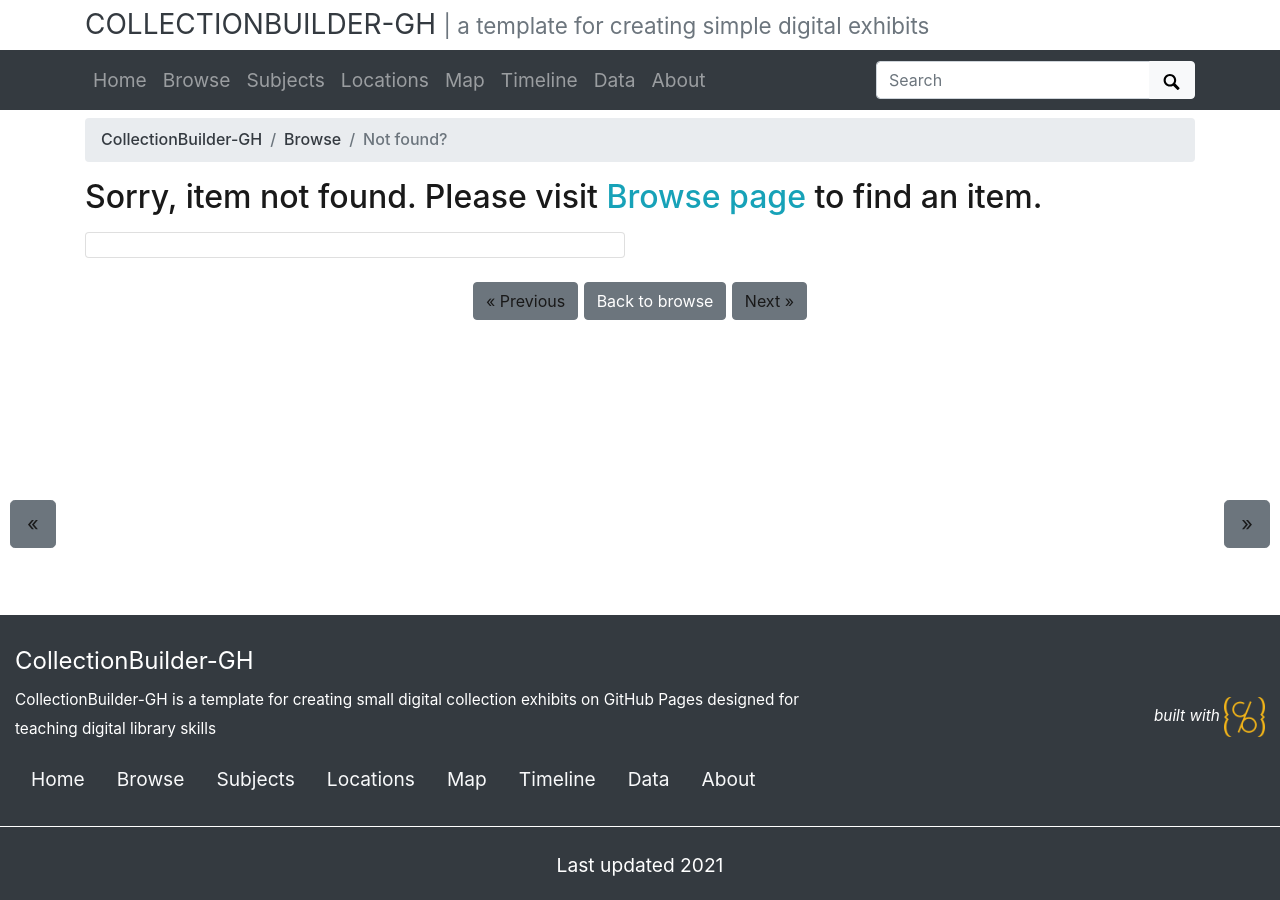
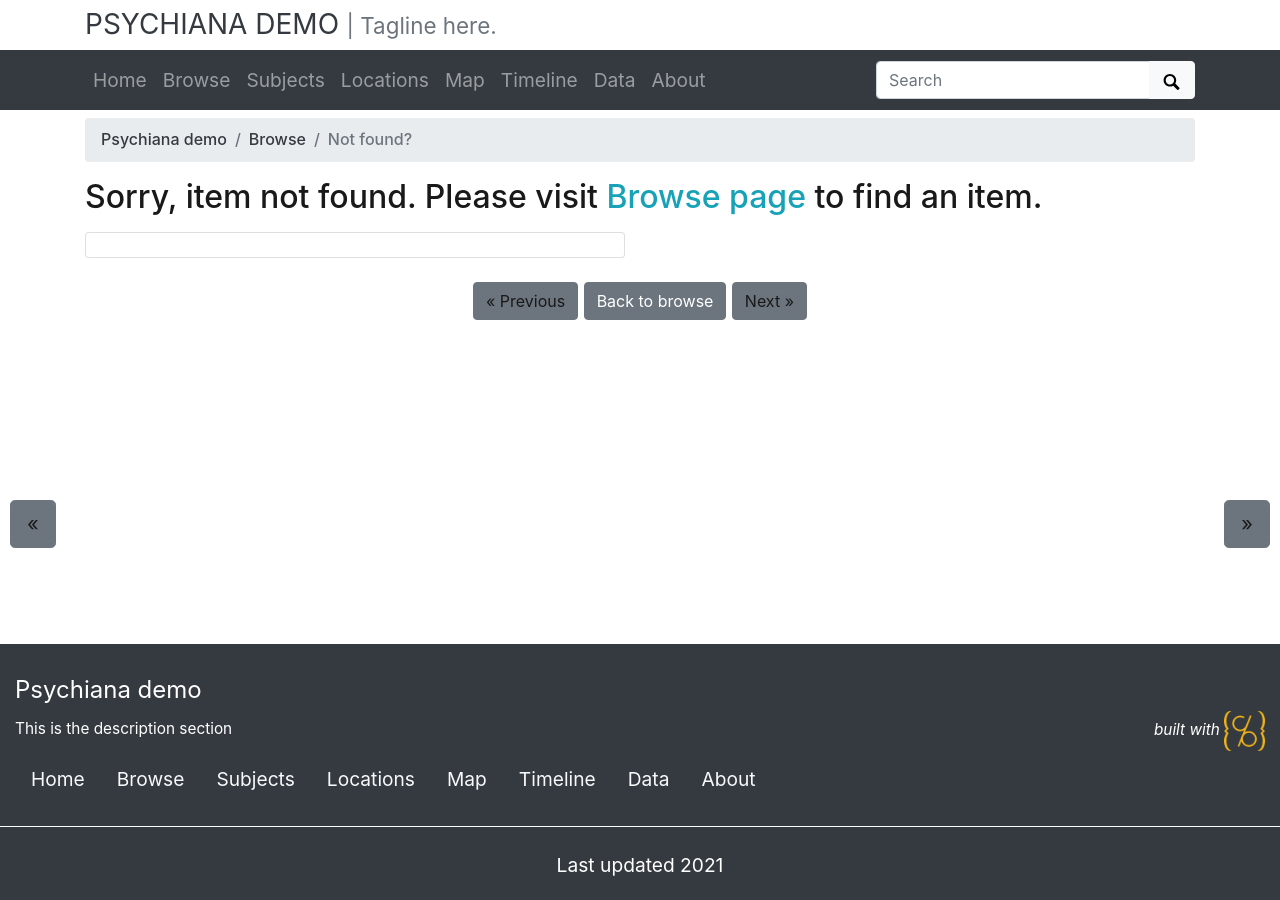
Before and after one commit to ntulibrary/collectionbuilder-demo, a Jekyll site: the page built from pages/item.md, in a window 1280 px wide. Built offline with Jekyll 4.4.1, drawn with Linux system fonts in a browser that asks for light colours.

Commit message:
Added psychiana collection to config

```diff
--- a/_config.yml
+++ b/_config.yml
@@ -18,20 +18,20 @@
 # SITE SETTINGS
 #
 # title of site appears in banner
-title: CollectionBuilder-GH
+title: Psychiana demo
 # tagline, a short phrase that will appear throughout the site in the top banner
-tagline: a template for creating simple digital exhibits
+tagline: Tagline here.
 # description appears in meta tags and other locations
 # this description might appear in search result lists, keep around 160 characters max
-description: "CollectionBuilder-GH is a template for creating small digital collection exhibits on GitHub Pages designed for teaching digital library skills"
+description: "This is the description section"
 # creator of the digital collection, to appear in meta tags; we typically use our GitHub usernames but feel free to just use your name
-author: CollectionBuilder
+author: DSE
 
 ##########
 # COLLECTION SETTINGS
 #
 # choose metadata: this is the name of the csv file in your _data directory that describes the objects in your collection
-metadata: demo-metadata
+metadata: psychiana
 
 ##########
 # GOOGLE SERVICES [optional!]
@@ -47,7 +47,7 @@
 # ROBOTS EXCLUDE
 #
 # set noindex to true if you do NOT want Google to index your site
-# noindex: true
+noindex: true
 
 ##########
 # BUILD SETTINGS
```
